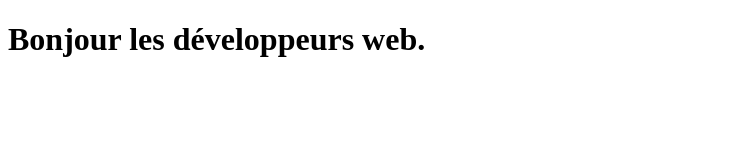
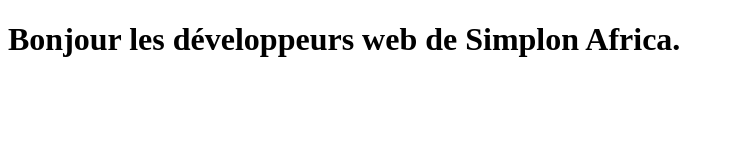
Before and after one commit to NasserMamoune/exo5, a plain HTML site: page index.html in a window 1280 px wide. Shown: the whole page, without its empty margins (0-734 px from the left). Drawn offline with Linux system fonts and the light colour scheme.

Commit message:
Feature 2 : updated h1 text.

```diff
--- a/index.html
+++ b/index.html
@@ -6,6 +6,6 @@
     <title>TP Git Fusion des Branches</title>
 </head>
 <body>
-    <h1>Bonjour les développeurs web.</h1>
+    <h1>Bonjour les développeurs web de Simplon Africa.</h1>
 </body>
 </html>
```
